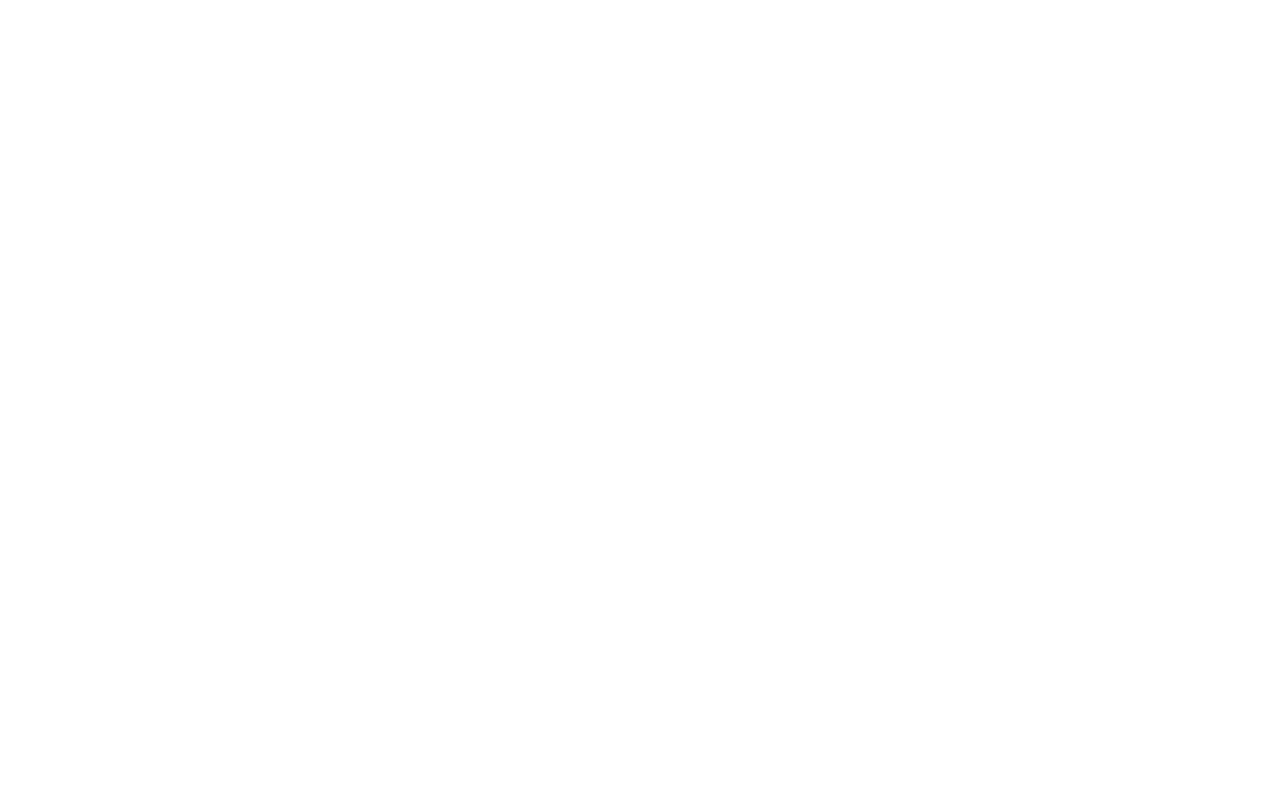
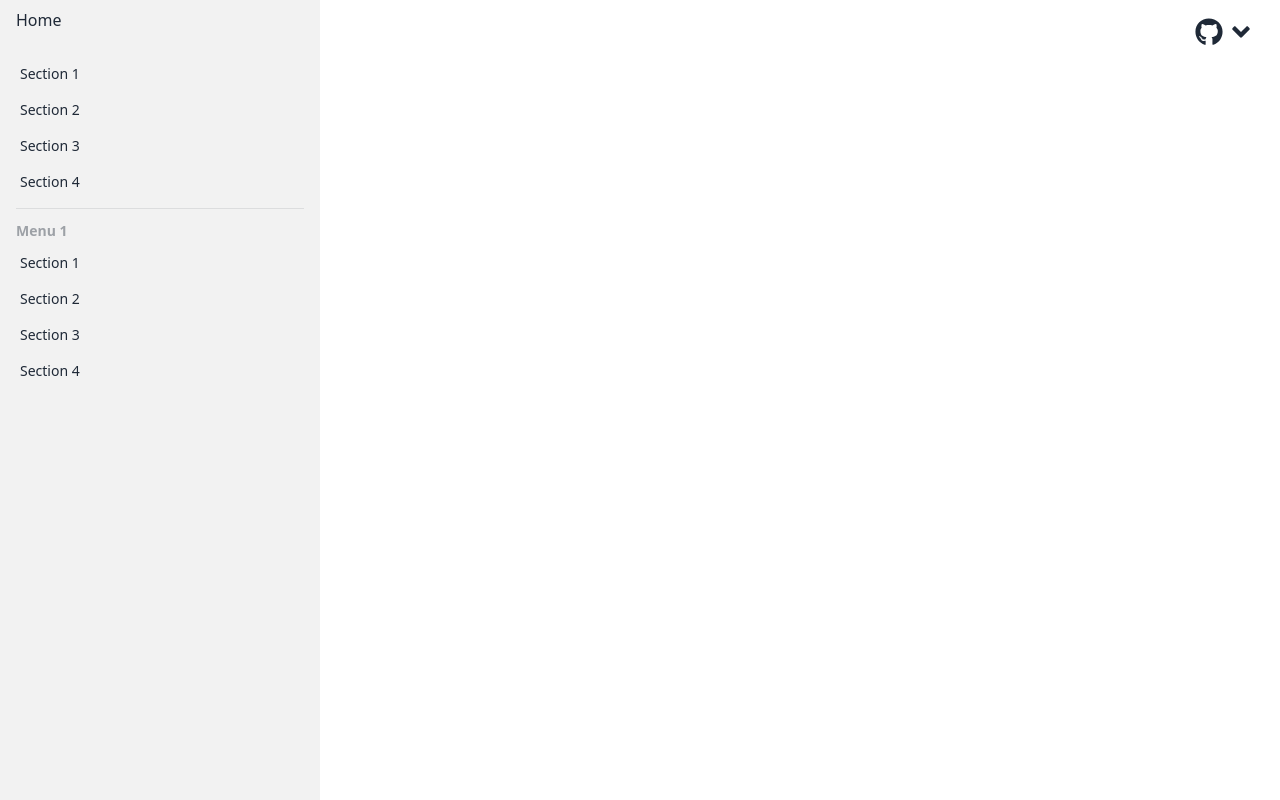
Before and after one commit to JorshBG/DocDicom-client, a React (Vite) app: page /dashboard in a window 1280 px wide. Before the commit this address had no page. Built offline with nearby package versions, Linux system fonts and the light colour scheme.

Commit message:
Pre-Layoud of NavBar and SideBar from Dashboad

```diff
--- a/src/App.jsx
+++ b/src/App.jsx
@@ -1,10 +1,8 @@
-// import Form from "./componentes/Form";
-// import Log from "./componentes/Log";
-
 import { BrowserRouter, Routes, Route } from "react-router-dom";
 
 import Login from "./components/Login";
 import SignIn from "./components/SignIn";
+import Dashboard from "./components/Dashboard";
 
 function App() {
   return (
@@ -12,6 +10,7 @@
       <Routes>
         <Route path="/login" element={<Login />} />
         <Route path="/sign-in" element={<SignIn />} />
+        <Route path="/dashboard" element={<Dashboard />} />
       </Routes>
     </BrowserRouter>
   );
--- /dev/null
+++ b/src/components/Dashboard.jsx
@@ -0,0 +1,18 @@
+import SideBar from "./SideBar";
+import NavBar from "./NavBar";
+
+function Dashboard() {
+  return (
+    <div className="bg-base-100 drawer drawer-mobile">
+      <input
+        id="drawer"
+        type="checkbox"
+        className="drawer-toggle"
+      />
+      <NavBar />
+      <SideBar />
+    </div>
+  );
+}
+
+export default Dashboard;
--- /dev/null
+++ b/src/components/NavBar.jsx
@@ -0,0 +1,62 @@
+import {
+  FaGithub,
+  FaAngleDown,
+  FaHamburger /* Temporal icon (Hamburger -> MenuLines) */,
+} from "react-icons/fa"; /* Temporal icon (GitHub -> UseImage) */
+
+function NavBar() {
+  return (
+    <div
+      className="drawer-content"
+      style={{
+        scrollBehavior: "smooth",
+        scrollPaddingTop: "5rem",
+      }}>
+      <div className="sticky top-0 z-30 flex h-16 w-full justify-center backdrop-blur transition-all duration-100 text-base-content">
+        <nav className="navbar w-full">
+          <div className="flex flex-1">
+            <span className="tooltip tooltip-bottom">
+              <label
+                htmlFor="drawer"
+                className="btn btn-btn-square btn-ghost drawer-button lg:hidden">
+                {/* Temporal icon (Hamburger -> MenuLines) */}
+                <FaHamburger className="w-6 h-6" />
+              </label>
+            </span>
+          </div>
+          <div className="flex-0">
+            <div className="dropdown dropdown-end">
+              <div
+                className="btn btn-ghost gap-1 normal-case"
+                tabIndex="0">
+                {/* Temporal icon (GitHub -> UseImage) */}
+                <FaGithub className="w-6 h-6 md:w-7 md:h-7" />
+                <FaAngleDown className="w-6 h-6 md:w-7 md:h-7" />
+              </div>
+              <div className="dropdown-content bg-base-200 text-base-content rounded-t-box rounded-b-box top-px mt-16 w-56 overflow-y-auto shadow-2xl">
+                <ul
+                  className="menu menu-compact gap-1 p-3"
+                  tabIndex="0">
+                  <li>
+                    <button className="flex">
+                      <FaGithub className="w-4 h-4" />
+                      <span>Setting 1</span>
+                    </button>
+                  </li>
+                  <li>
+                    <button className={`flex ${true ? "active" : ""}`}>
+                      <FaGithub className="w-4 h-4" />
+                      <span>Setting 1</span>
+                    </button>
+                  </li>
+                </ul>
+              </div>
+            </div>
+          </div>
+        </nav>
+      </div>
+    </div>
+  );
+}
+
+export default NavBar;
--- /dev/null
+++ b/src/components/SideBar.jsx
@@ -0,0 +1,54 @@
+function SideBar() {
+  return (
+    <div
+      className="drawer-side"
+      style={{
+        scrollBehavior: "smooth",
+        scrollPaddingTop: "5rem",
+      }}>
+      <label
+        htmlFor="drawer"
+        className="drawer-overlay"></label>
+      <aside className="bg-base-200 w-80">
+        <div className="bg-base-200 sticky z-20 backdrop-blur top-0 items-center gap-2 px-4 py-2 hidden lg:flex">
+          <a href="#">Home</a>
+        </div>
+        <div className="h-4"></div>
+        <ul className="menu menu-compact flex flex-col">
+          <li className="pl-1">
+            <a href="#">Section 1</a>
+          </li>
+          <li className="pl-1">
+            <a href="#">Section 2</a>
+          </li>
+          <li className="pl-1">
+            <a href="#">Section 3</a>
+          </li>
+          <li className="pl-1">
+            <a href="#">Section 4</a>
+          </li>
+        </ul>
+        <ul className="menu menu-compact flex flex-col">
+          <li></li>
+          <li className="menu-title">
+            <span>Menu 1</span>
+          </li>
+          <li className="pl-1">
+            <a href="#">Section 1</a>
+          </li>
+          <li className="pl-1">
+            <a href="#">Section 2</a>
+          </li>
+          <li className="pl-1">
+            <a href="#">Section 3</a>
+          </li>
+          <li className="pl-1">
+            <a href="#">Section 4</a>
+          </li>
+        </ul>
+      </aside>
+    </div>
+  );
+}
+
+export default SideBar;
```
